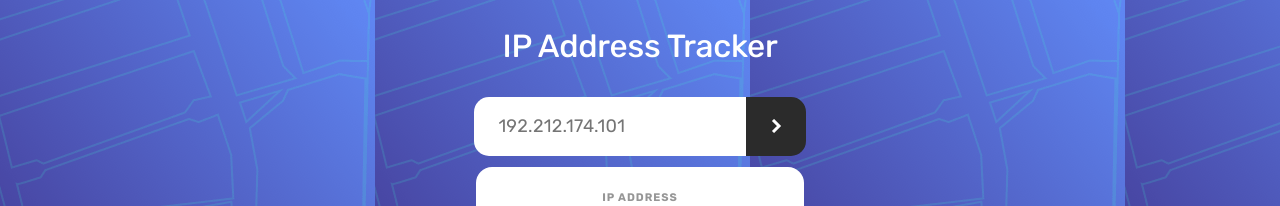
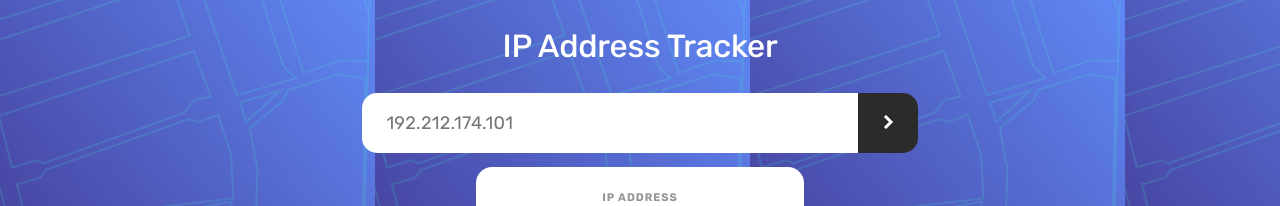
Before and after one commit to Simplify4Me2/ip-address-tracker, a React (Vite) app: page / in a window 1280 px wide. Shown: the top 206 px of the page. Built offline with nearby package versions, Linux system fonts and the light colour scheme.

Commit message:
extract Header component

```diff
--- a/src/App.css
+++ b/src/App.css
@@ -5,12 +5,6 @@
   display: flex;
   flex-direction: column;
   flex: 1 1 auto;
-}
-
-header {
-  background-image: url("/images/pattern-bg-mobile.png");
-  width: 100%;
-  height: 18.75rem;
 }
 
 main {
@@ -26,14 +20,6 @@ main {
   border-radius: 16px;
   padding: 1rem 0rem 1rem 0rem;
   z-index: 500;
-}
-
-.app-title {
-  font-size: 26px;
-  font-weight: 450;
-  letter-spacing: -0.25px;
-  color: white;
-  margin-top: 1.4rem;
 }
 
 section {
@@ -91,7 +77,23 @@ img {
 }
 
 @media (min-width: 1024px) {
-  .app-title {
-    font-size: 32px;
+  form {
+    padding-top: 0.1rem;
+  }
+
+  input {
+    width: 29rem;
+    /* font-family: Rubik;
+    font-size: 18px;
+    border-radius: 15px 0px 0px 15px;
+    border-style: none;
+    padding: 0rem 1rem;
+    width: 15rem;
+    letter-spacing: 0.25px;
+    color: hsl(0, 0%, 59%);
+
+    &::placeholder {
+      padding-left: 0.5rem;
+    } */
   }
 }
--- a/src/App.tsx
+++ b/src/App.tsx
@@ -1,19 +1,18 @@
 import "./App.css";
 import arrowIcon from "./assets/icon-arrow.svg";
-import { InfoSection, LeafletMap } from "./components";
+import { InfoSection, Header, LeafletMap } from "./components";
 
 function App() {
   return (
     <>
-      <header>
-        <h1 className="app-title">IP Address Tracker</h1>
+      <Header>
         <form>
           <input type="text" placeholder="192.212.174.101" name="IP input" />
           <button type="submit">
             <img src={arrowIcon} />
           </button>
         </form>
-      </header>
+      </Header>
       <main>
         <InfoSection label="IP ADDRESS" value="192.212.174.101" />
         <InfoSection label="LOCATION" value="Brooklyn, NY 10001" />
--- /dev/null
+++ b/src/components/Header.css
@@ -0,0 +1,19 @@
+header {
+  background-image: url("/images/pattern-bg-mobile.png");
+  width: 100%;
+  height: 18.75rem;
+}
+
+.app-title {
+  font-size: 26px;
+  font-weight: 450;
+  letter-spacing: -0.25px;
+  color: white;
+  margin-top: 1.4rem;
+}
+
+@media (min-width: 1024px) {
+  .app-title {
+    font-size: 32px;
+  }
+}
--- /dev/null
+++ b/src/components/Header.tsx
@@ -0,0 +1,11 @@
+import { PropsWithChildren } from "react";
+import './Header.css';
+
+export function Header({ children }: PropsWithChildren) {
+  return (
+    <header>
+      <h1 className="app-title">IP Address Tracker</h1>
+      {children}
+    </header>
+  );
+}
--- a/src/components/LeafletMap.tsx
+++ b/src/components/LeafletMap.tsx
@@ -14,7 +14,7 @@ import { MapContainer, Marker, Popup, TileLayer } from 'react-leaflet';
 const mapContainerProps = {
     center: [34.08057, -118.07285],
     zoom: 13,
-    scrollWheelZoom: false,
+    scrollWheelZoom: true,
     zoomControl: false
 }
 
--- a/src/components/index.ts
+++ b/src/components/index.ts
@@ -1,2 +1,3 @@
 export { InfoSection } from "./InfoSection";
 export { LeafletMap } from "./LeafletMap";
+export { Header } from "./Header";
```
